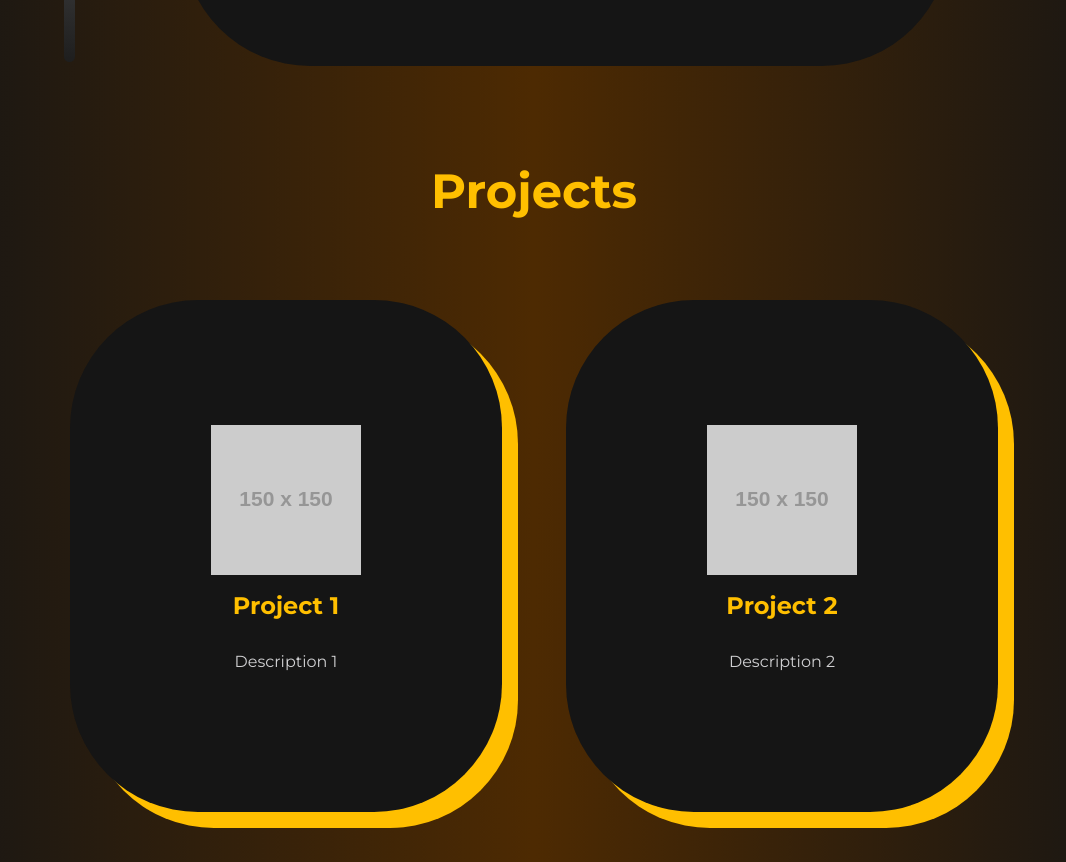
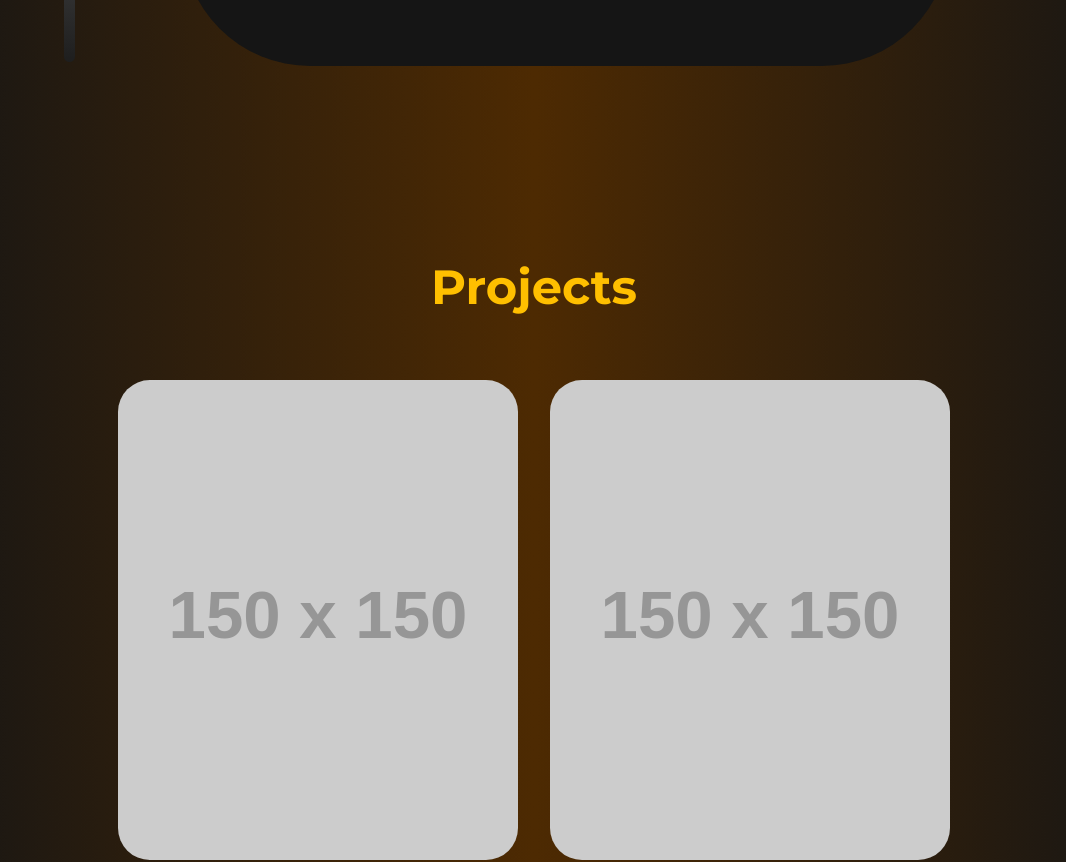
Before and after one commit to WilhenAlbertoHM/portfolio, a React (Vite) app: page / in a window 1280 px wide. Shown: the part 3084-3946 px from the top of the page, without its empty margins (106-1172 px from the left). Built offline with nearby package versions, Linux system fonts and the light colour scheme.

Commit message:
add: project and gallery sections

```diff
--- a/src/components/App/App.jsx
+++ b/src/components/App/App.jsx
@@ -5,6 +5,7 @@ import Intro from "../Intro/Intro.jsx";
 import About from "../About/About.jsx";
 import ExperienceList from "../Experience/ExperienceList.jsx";
 import ProjectList from "../Projects/ProjectList.jsx";
+import PictureList from "../Gallery/PictureList.jsx";
 
 const App = () => {
     return (
@@ -14,6 +15,7 @@ const App = () => {
             <About />
             <ExperienceList />
             <ProjectList />
+            <PictureList />
         </div>
     );
 }
--- a/src/components/Experience/Experience.css
+++ b/src/components/Experience/Experience.css
@@ -6,6 +6,7 @@
     width: 80%;
     position: relative;
     left: 2rem;
+    padding-bottom: 5rem;
 }
 
 .experienceListTitle {
--- a/src/components/Gallery/Picture.css
+++ b/src/components/Gallery/Picture.css
@@ -0,0 +1,34 @@
+.pictureList {
+    display: flex;
+    flex-wrap: wrap;
+    justify-content: center;
+    margin: 0;
+    padding: 0;
+    list-style: none;
+}
+
+.pictureListTitle {
+    font-size: 1.5rem;
+    color: var(--orange);
+    margin: 1rem;
+}
+
+.pictureCard {
+    display: flex;
+    flex-direction: column;
+    align-items: center;
+    justify-content: center;
+    margin: 1rem;
+    padding: 1rem;
+    width: 25rem;
+    height: 30rem;
+    background-color: var(--black);
+    color: var(--lightgray);
+    border-radius: 8rem;
+    box-shadow: 1rem 1rem var(--orange);
+}
+
+.pictureCard:hover {
+    transform: scale(1.05);
+    transition: transform 0.5s;
+}
--- a/src/components/Gallery/Picture.jsx
+++ b/src/components/Gallery/Picture.jsx
@@ -0,0 +1,15 @@
+import React from "react";
+import "./Picture.css";
+
+const Picture = ({ image, description }) => {
+    return (
+        <div className="pictureCard">
+            <div className="pictureCardImage" style={{ backgroundImage: `url(${ image })` }}></div>
+            <div className="pictureCardDescription">
+                <p>{ description }</p>
+            </div>
+        </div>
+    );
+}
+
+export default Picture;
--- a/src/components/Gallery/PictureList.jsx
+++ b/src/components/Gallery/PictureList.jsx
@@ -0,0 +1,26 @@
+import React from "react";
+import "./Picture.css";
+import Picture from "./Picture.jsx";
+
+
+const pictures = [
+    {id: 1, image: "https://via.placeholder.com/150"},
+    {id: 2, image: "https://via.placeholder.com/150"},
+    {id: 3, image: "https://via.placeholder.com/150"},
+    {id: 4, image: "https://via.placeholder.com/150"},
+    {id: 5, image: "https://via.placeholder.com/150"},
+    {id: 6, image: "https://via.placeholder.com/150"},
+]
+
+const PictureList = () => {
+    return (
+        <div className="pictureList">
+            <h1 className="pictureListTitle">Gallery</h1>
+            {pictures.map((picture) => {
+                return <Picture key={picture.id} image={picture.image} />;
+            })}
+        </div>
+    );
+};
+
+export default PictureList;
--- a/src/components/Projects/Project.css
+++ b/src/components/Projects/Project.css
@@ -4,13 +4,7 @@
     align-items: center;
     justify-content: center;
     margin-top: 2rem;
-    padding: 1rem;
-}
-
-.projectListTitle {
-    font-size: 3rem;
-    color: var(--orange);
-    text-align: center;
+    padding: 2rem;
 }
 
 .projectListContainer {
@@ -22,29 +16,67 @@
     position: relative;
 }
 
-.projectCard {
-    display: flex;
-    flex-direction: column;
-    align-items: center;
-    justify-content: center;
-    margin: 1rem;
-    padding: 1rem;
-    width: 25rem;
-    height: 30rem;
-    background-color: var(--black);
-    color: var(--lightgray);
-    border-radius: 8rem;
-    box-shadow: 1rem 1rem var(--orange);
-}
-
-.projectCard:hover {
-    transform: scale(1.05);
-    transition: transform 0.5s;
-
+.projectListTitle {
+    font-size: 3rem;
+    color: var(--orange);
 }
 
 .projectCardTitle {
     font-size: 1.5rem;
     color: var(--orange);
-    margin: 1rem;
 }
+
+.projectCard {
+    position: relative;
+    width: 25rem;
+    height: 30rem;
+    border-radius: 2rem;
+    overflow: hidden;
+    cursor: pointer;
+}
+
+.projectCardImage {
+    position: absolute;
+    top: 0;
+    left: 0;
+    width: 100%;
+    height: 100%;
+    background-size: cover;
+    background-position: center;
+    transition: opacity 0.5s ease;
+    z-index: 1;
+}
+
+.projectCardTitle {
+    font-size: 1.5rem;
+    color: var(--orange);
+}
+
+.projectCardDescription {
+    position: absolute;
+    top: 0;
+    left: 0;
+    width: 100%;
+    height: 100%;
+    display: flex;
+    flex-direction: column;
+    justify-content: center;
+    align-items: center;
+    text-align: center;
+    background-color: var(--black);
+    color: var(--lightgray);
+    font-size: 1.2rem;
+    opacity: 0;
+    transition: opacity 0.2s ease, transform 0.2s ease;
+    transform: scale(1.1);
+    z-index: 2;
+}
+
+.projectCard:hover .projectCardImage {
+    opacity: 1;
+}
+
+.projectCard:hover .projectCardDescription {
+    opacity: 1;
+    transform: scale(1);
+}
--- a/src/components/Projects/Project.jsx
+++ b/src/components/Projects/Project.jsx
@@ -4,9 +4,12 @@ import "./Project.css";
 const Project = ({ image, title, description }) => {
     return (
         <div className="projectCard">
-            <img src={image} className="projectCardPic"/>
-            <h2 className="projectCardTitle">{title}</h2>
-            <p className="projectCardText">{description}</p>
+            <div className="projectCardImage" style={{ backgroundImage: `url(${ image })` }}>
+                <div className="projectCardDescription">
+                    <h2 className="projectCardTitle">{ title }</h2>
+                    <p>{ description }</p>
+                </div>
+            </div>
         </div>
     );
 }
--- a/src/components/Projects/ProjectList.jsx
+++ b/src/components/Projects/ProjectList.jsx
@@ -46,10 +46,8 @@ const ProjectList = () => {
         <div className="projectList">
             <h1 className="projectListTitle">Projects</h1>
             <div className="projectListContainer">
-                { projects.map((project) => (
-                    <Project
-                        key={project.id} {...project}>
-                    </Project>
+                {projects.map((project) => (
+                    <Project key={project.id} {...project} />
                 ))}
             </div>
         </div>
```
Also changed, not shown: src/components/Gallery/PictureList.css (deleted).
